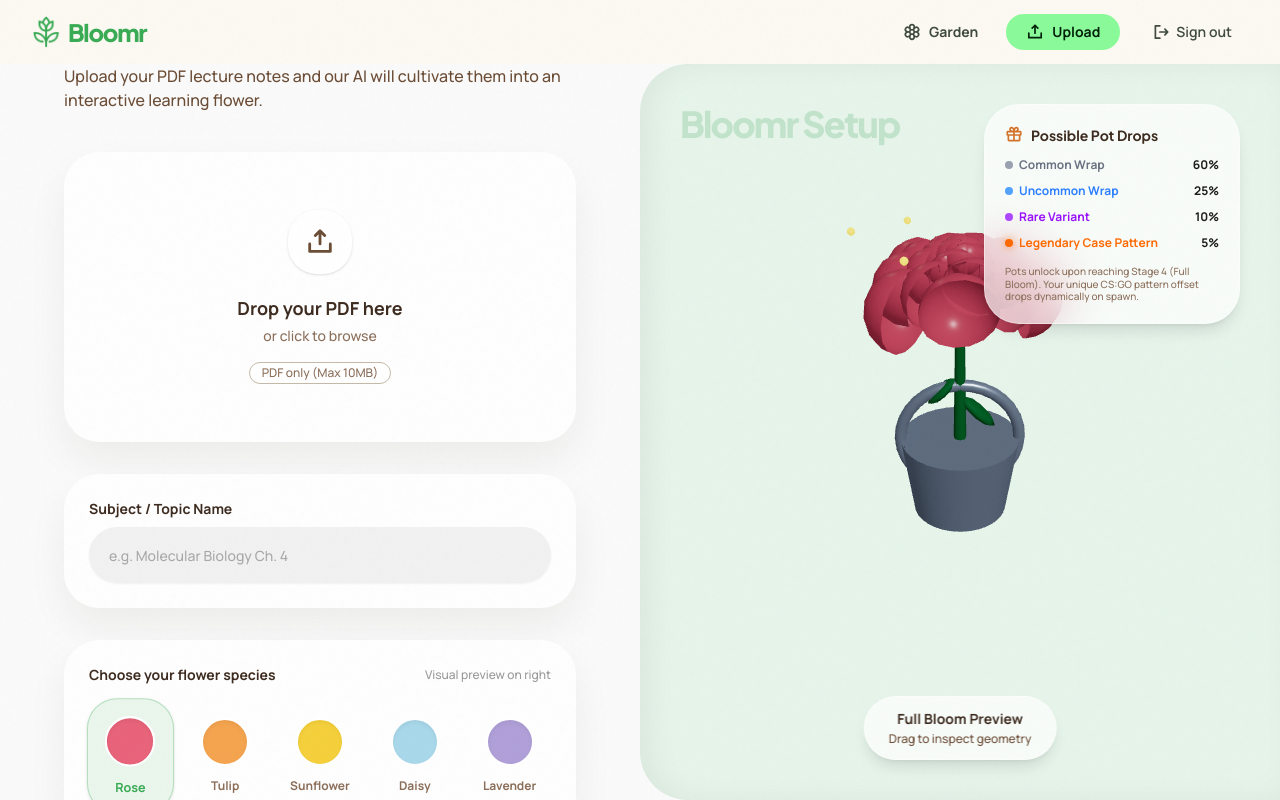
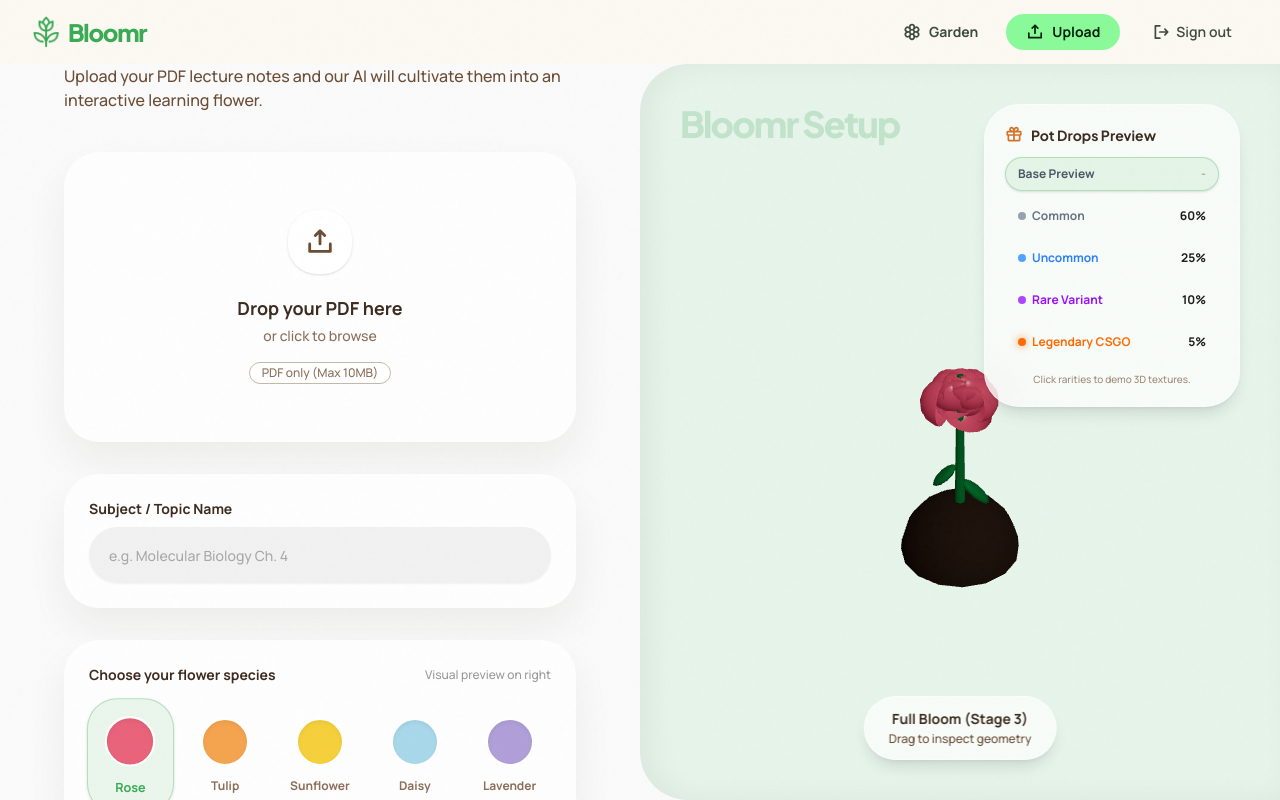
Before and after one commit to sbalagan22/bloomr, a Next.js app: page /upload in a window 1280 px wide. Both pictures are taken after a click on the button "Rose". Built offline with nearby package versions, Linux system fonts and the light colour scheme.

Commit message:
feat: procedural empty grid spawning, interactive pot drop ui, vertical study flow, r3f 0.169.0

```diff
--- a/package.json
+++ b/package.json
@@ -29,7 +29,7 @@
     "react-katex": "^3.1.0",
     "shadcn": "^4.1.0",
     "tailwind-merge": "^3.5.0",
-    "three": "^0.183.2",
+    "three": "^0.169.0",
     "tw-animate-css": "^1.4.0",
     "zustand": "^5.0.12"
   },
@@ -38,7 +38,7 @@
     "@types/node": "^20",
     "@types/react": "^19",
     "@types/react-dom": "^19",
-    "@types/three": "^0.183.1",
+    "@types/three": "^0.169.0",
     "babel-plugin-react-compiler": "1.0.0",
     "eslint": "^9",
     "eslint-config-next": "16.2.1",
--- a/src/app/(protected)/flower/[id]/page.tsx
+++ b/src/app/(protected)/flower/[id]/page.tsx
@@ -76,7 +76,7 @@
     // Multi-step cascading deletion fallback
     if (units.length > 0) {
       const unitIds = units.map(u => u.id);
-      await supabase.from("questions").delete().in("unit_id", unitIds);
+      await supabase.from("quizzes").delete().in("unit_id", unitIds);
       await supabase.from("units").delete().eq("flower_id", flowerId);
     }
 
--- a/src/app/(protected)/upload/page.tsx
+++ b/src/app/(protected)/upload/page.tsx
@@ -37,8 +37,23 @@
   const [error, setError] = useState<string | null>(null);
   const [currentStep, setCurrentStep] = useState(0);
 
-  // Pattern offset seeds for the preview (randomized on mount)
-  const [previewOffset] = useState({ x: Math.random(), y: Math.random() });
+  // Pattern preview states
+  const [previewStage, setPreviewStage] = useState(3); // 3 = Base bloom (no pot)
+  const [previewOffset, setPreviewOffset] = useState({ x: 0.5, y: 0.5 });
+  const [activePreviewId, setActivePreviewId] = useState<'base'|'common'|'uncommon'|'rare'|'legendary'>('base');
+
+  const handlePreviewRarity = (rarity: 'base'|'common'|'uncommon'|'rare'|'legendary') => {
+    setActivePreviewId(rarity);
+    if (rarity === 'base') {
+      setPreviewStage(3); // Hide pot
+    } else {
+      setPreviewStage(4); // Show pot
+      if (rarity === 'legendary') setPreviewOffset({ x: 0.15, y: 0.85 });
+      else if (rarity === 'rare') setPreviewOffset({ x: 0.77, y: 0.33 });
+      else if (rarity === 'uncommon') setPreviewOffset({ x: 0.40, y: 0.60 });
+      else setPreviewOffset({ x: 0.99, y: 0.11 }); // Common
+    }
+  };
 
   useEffect(() => {
     if (!isSubmitting) {
@@ -262,7 +277,7 @@
             <Suspense fallback={<div className="h-full w-full animate-pulse bg-primary-fixed/20" />}>
               <Flower3D
                 flowerType={flowerType}
-                growthStage={4} // Always show full bloom preview
+                growthStage={previewStage}
                 patternOffsetX={previewOffset.x}
                 patternOffsetY={previewOffset.y}
                 size="full"
@@ -270,19 +285,35 @@
               />
             </Suspense>
 
-            <div className="absolute top-10 right-10 bg-white/70 backdrop-blur-xl p-5 rounded-3xl shadow-lg border border-white/40 w-64 pointer-events-none animate-fade-in-down">
-              <h3 className="text-sm font-bold text-[#3D2B1F] mb-3 flex items-center gap-2"><PiGiftBold className="text-[#D4722A] text-lg" /> Possible Pot Drops</h3>
-              <div className="space-y-2.5">
-                 <div className="flex justify-between items-center text-xs font-bold"><span className="text-gray-500 flex items-center gap-1.5"><div className="w-2 h-2 rounded-full bg-gray-400"></div> Common Wrap</span><span>60%</span></div>
-                 <div className="flex justify-between items-center text-xs font-bold"><span className="text-blue-500 flex items-center gap-1.5"><div className="w-2 h-2 rounded-full bg-blue-400"></div> Uncommon Wrap</span><span>25%</span></div>
-                 <div className="flex justify-between items-center text-xs font-bold"><span className="text-purple-600 flex items-center gap-1.5"><div className="w-2 h-2 rounded-full bg-purple-500"></div> Rare Variant</span><span>10%</span></div>
-                 <div className="flex justify-between items-center text-xs font-bold"><span className="text-orange-500 flex items-center gap-1.5"><div className="w-2 h-2 rounded-full bg-orange-500 shadow-[0_0_8px_rgba(249,115,22,0.8)]"></div> Legendary Case Pattern</span><span>5%</span></div>
+            <div className="absolute top-10 right-10 bg-white/70 backdrop-blur-xl p-5 rounded-3xl shadow-lg border border-white/40 w-64 animate-fade-in-down pointer-events-auto">
+              <h3 className="text-sm font-bold text-[#3D2B1F] mb-3 flex items-center gap-2"><PiGiftBold className="text-[#D4722A] text-lg" /> Pot Drops Preview</h3>
+              <div className="space-y-2">
+                 <button onClick={() => handlePreviewRarity('base')} className={`w-full flex justify-between items-center text-xs font-bold px-3 py-2 rounded-xl transition-all ${activePreviewId === 'base' ? 'bg-[#39AB54]/10 border border-[#39AB54]/30 shadow-sm' : 'hover:bg-black/5 border border-transparent'}`}>
+                   <span className="text-gray-600">Base Preview</span>
+                   <span className="text-[#8B6E59] opacity-60">-</span>
+                 </button>
+                 <button onClick={() => handlePreviewRarity('common')} className={`w-full flex justify-between items-center text-xs font-bold px-3 py-2 rounded-xl transition-all ${activePreviewId === 'common' ? 'bg-gray-100 border border-gray-300 shadow-sm' : 'hover:bg-black/5 border border-transparent'}`}>
+                   <span className="text-gray-500 flex items-center gap-1.5"><div className="w-2 h-2 rounded-full bg-gray-400"></div> Common</span>
+                   <span>60%</span>
+                 </button>
+                 <button onClick={() => handlePreviewRarity('uncommon')} className={`w-full flex justify-between items-center text-xs font-bold px-3 py-2 rounded-xl transition-all ${activePreviewId === 'uncommon' ? 'bg-blue-50 border border-blue-200 shadow-sm' : 'hover:bg-black/5 border border-transparent'}`}>
+                   <span className="text-blue-500 flex items-center gap-1.5"><div className="w-2 h-2 rounded-full bg-blue-400"></div> Uncommon</span>
+                   <span>25%</span>
+                 </button>
+                 <button onClick={() => handlePreviewRarity('rare')} className={`w-full flex justify-between items-center text-xs font-bold px-3 py-2 rounded-xl transition-all ${activePreviewId === 'rare' ? 'bg-purple-50 border border-purple-200 shadow-sm' : 'hover:bg-black/5 border border-transparent'}`}>
+                   <span className="text-purple-600 flex items-center gap-1.5"><div className="w-2 h-2 rounded-full bg-purple-500"></div> Rare Variant</span>
+                   <span>10%</span>
+                 </button>
+                 <button onClick={() => handlePreviewRarity('legendary')} className={`w-full flex justify-between items-center text-xs font-bold px-3 py-2 rounded-xl transition-all ${activePreviewId === 'legendary' ? 'bg-orange-50 border border-orange-200 shadow-sm' : 'hover:bg-black/5 border border-transparent'}`}>
+                   <span className="text-orange-500 flex items-center gap-1.5"><div className="w-2 h-2 rounded-full bg-orange-500 shadow-[0_0_8px_rgba(249,115,22,0.8)] animate-pulse"></div> Legendary CSGO</span>
+                   <span>5%</span>
+                 </button>
               </div>
-              <p className="text-[10px] text-[#8B6E59] mt-3.5 leading-tight font-medium">Pots unlock upon reaching Stage 4 (Full Bloom). Your unique CS:GO pattern offset drops dynamically on spawn.</p>
+              <p className="text-[10px] text-[#8B6E59] mt-3.5 leading-tight font-medium text-center opacity-80">Click rarities to demo 3D textures.</p>
             </div>
 
             <div className="absolute bottom-10 left-1/2 -translate-x-1/2 bg-white/70 backdrop-blur-xl px-6 py-3 rounded-full shadow-lg border border-white/40 pointer-events-none text-center">
-              <p className="text-sm font-bold text-[#3D2B1F]">Full Bloom Preview</p>
+              <p className="text-sm font-bold text-[#3D2B1F]">{activePreviewId === 'base' ? "Full Bloom (Stage 3)" : "Reward Pot (Stage 4)"}</p>
               <p className="text-xs font-medium text-[#6B4C35] mt-0.5">Drag to inspect geometry</p>
             </div>
           </div>
--- a/src/app/api/gemini/process/route.ts
+++ b/src/app/api/gemini/process/route.ts
@@ -230,7 +230,32 @@
       gardenId = newGarden.id;
     }
 
-    // 7b. Create flower with random pattern
+    // 7b. Assign to first empty grid spot (center outward)
+    const { data: existingFlowers } = await supabase
+      .from("flowers")
+      .select("pos_x, pos_z")
+      .eq("garden_id", gardenId)
+      .not("pos_x", "is", null);
+
+    const occupied = new Set(existingFlowers?.map(f => `${f.pos_x},${f.pos_z}`) || []);
+    let spawnX = 0;
+    let spawnZ = 0;
+    let found = false;
+
+    const gridSearch = [0, 3, -3, 6, -6, 9, -9, 12, -12];
+    for (const x of gridSearch) {
+      for (const z of gridSearch) {
+        if (!occupied.has(`${x},${z}`)) {
+          spawnX = x;
+          spawnZ = z;
+          found = true;
+          break;
+        }
+      }
+      if (found) break;
+    }
+
+    // 7c. Create flower with random pattern and new coords
     const patternId = Math.floor(Math.random() * 5) + 1; // 1-5
     const patternOffsetX = Math.random(); // 0.0-1.0
     const patternOffsetY = Math.random(); // 0.0-1.0
@@ -245,6 +270,8 @@
         pattern_id: patternId,
         pattern_offset_x: patternOffsetX,
         pattern_offset_y: patternOffsetY,
+        pos_x: spawnX,
+        pos_z: spawnZ,
         growth_stage: 0,
         status: "growing",
       })
```
Also changed, not shown: src/app/(protected)/flower/[id]/units/[unitId]/page.tsx (+14 -21 lines), 1 other file (tests, documents, lock files or other folders).
